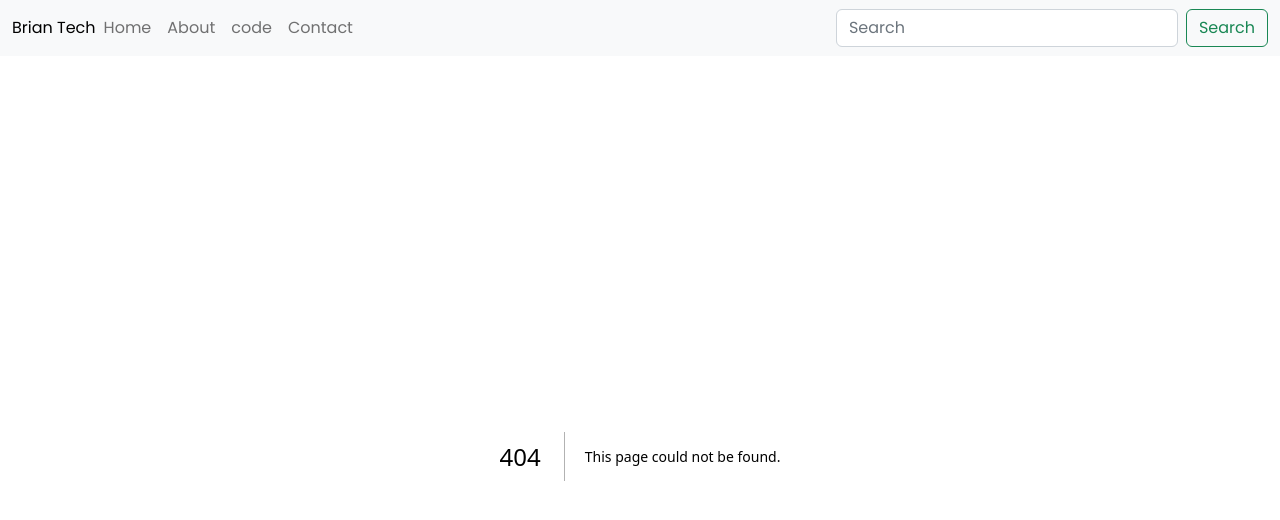
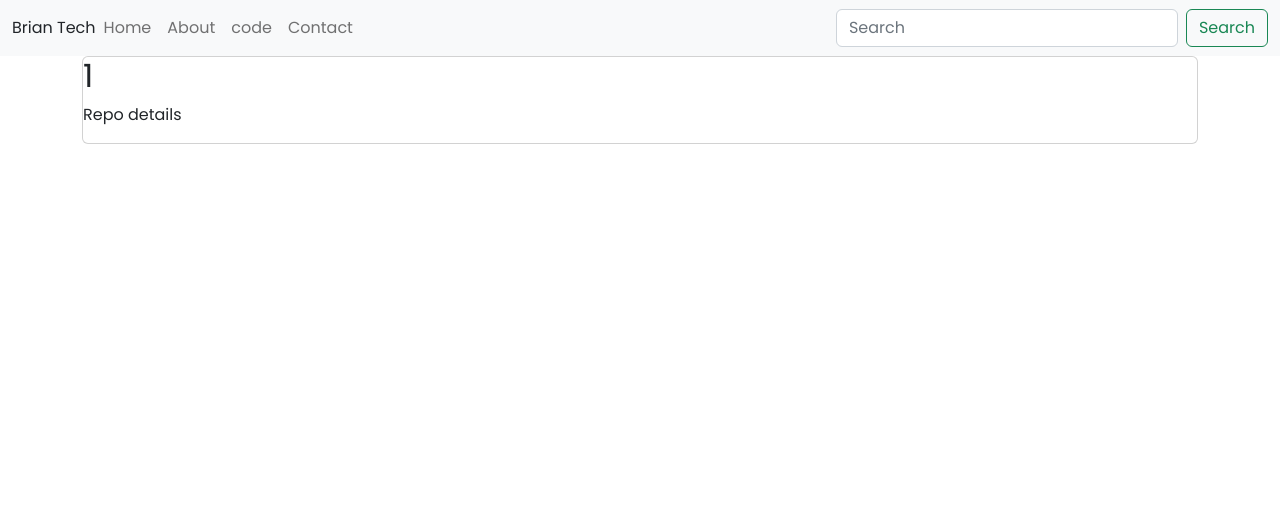
Before and after one commit to Bria222/Next-js-basic-project-one, a Next.js app: page /code/repos/1 in a window 1280 px wide. Before the commit this address had no page. Shown: the top 520 px of the page. Built offline with nearby package versions, Linux system fonts and the light colour scheme.

Commit message:
add dynamic route with props

```diff
--- /dev/null
+++ b/app/code/repos/[name]/page.jsx
@@ -0,0 +1,12 @@
+import React from 'react'
+
+const RepoPage = ({ params: { name } }) => {
+  return (
+    <div className='card'>
+      <h2>{name}</h2>
+      <p>Repo details</p>
+    </div>
+  )
+}
+
+export default RepoPage
```
